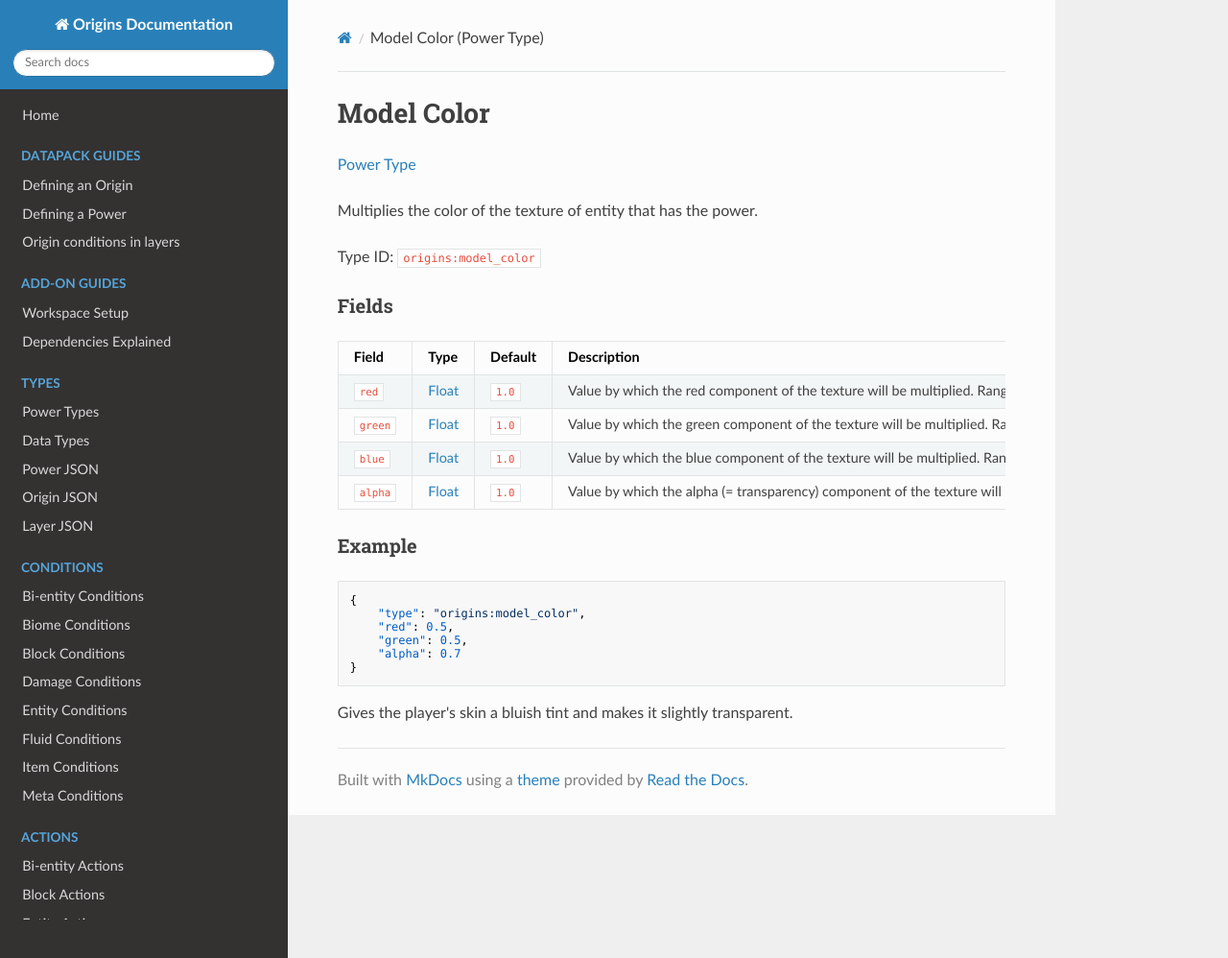
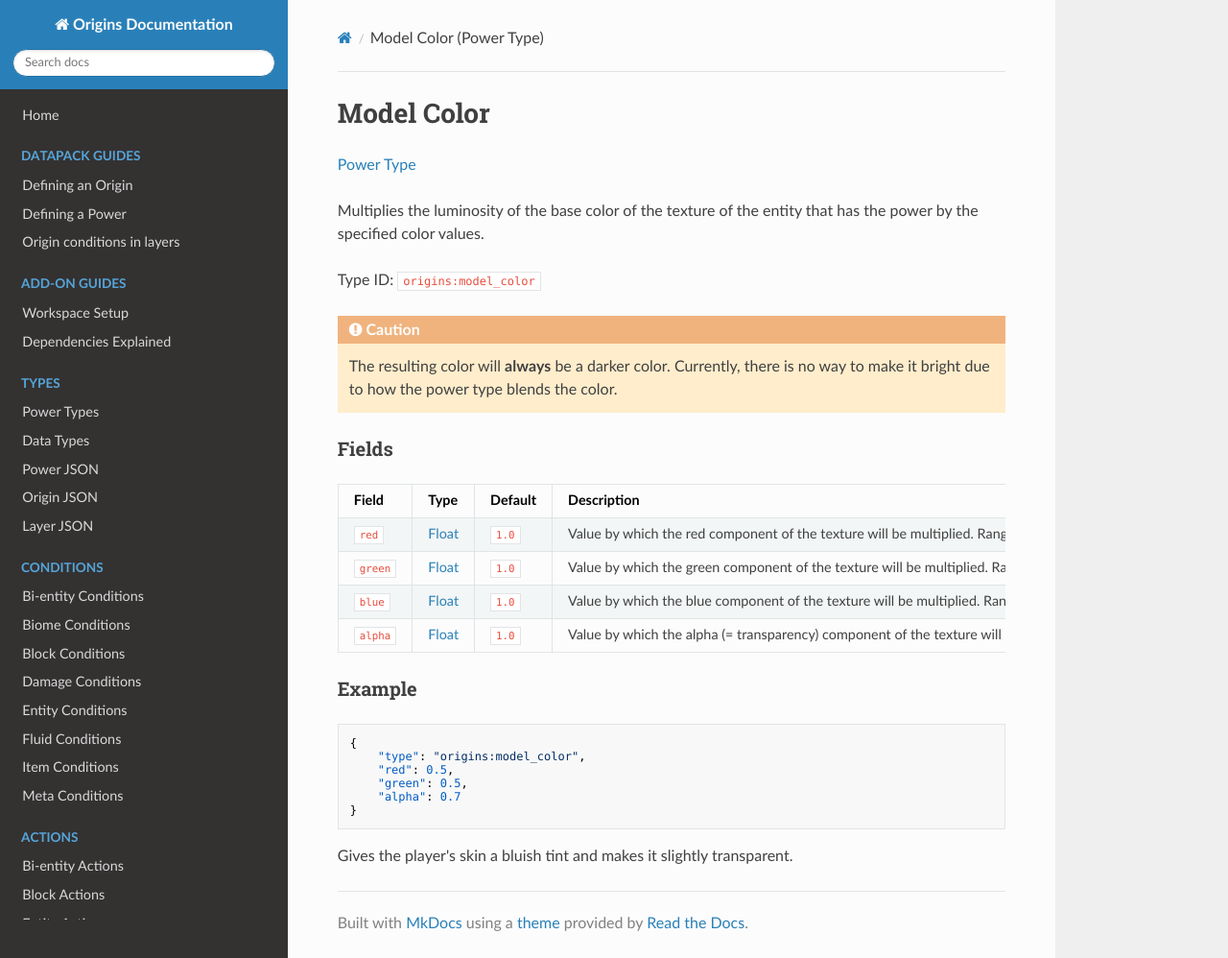
Before and after one commit to apace100/origins-docs, an MkDocs documentation site: the page built from docs/power_types/model_color.md, in a window 1280 px wide and 998 px high. Shown: the whole window at 96% size. Built offline with MkDocs 1.6.1, drawn with Linux system fonts in a browser that asks for light colours; nearby versions of some CDN libraries.

Commit message:
Updated `power_types/model_color.md` Slightly tweaked the description of the power type, and added a caution admonition note

```diff
--- a/docs/power_types/model_color.md
+++ b/docs/power_types/model_color.md
@@ -7,9 +7,13 @@ date: 2021-04-08
 
 [Power Type](../power_types.md)
 
-Multiplies the color of the texture of entity that has the power.
+Multiplies the luminosity of the base color of the texture of the entity that has the power by the specified color values.
 
 Type ID: `origins:model_color`
+
+!!! caution
+
+	The resulting color will **always** be a darker color. Currently, there is no way to make it bright due to how the power type blends the color.
 
 ### Fields
 
```
